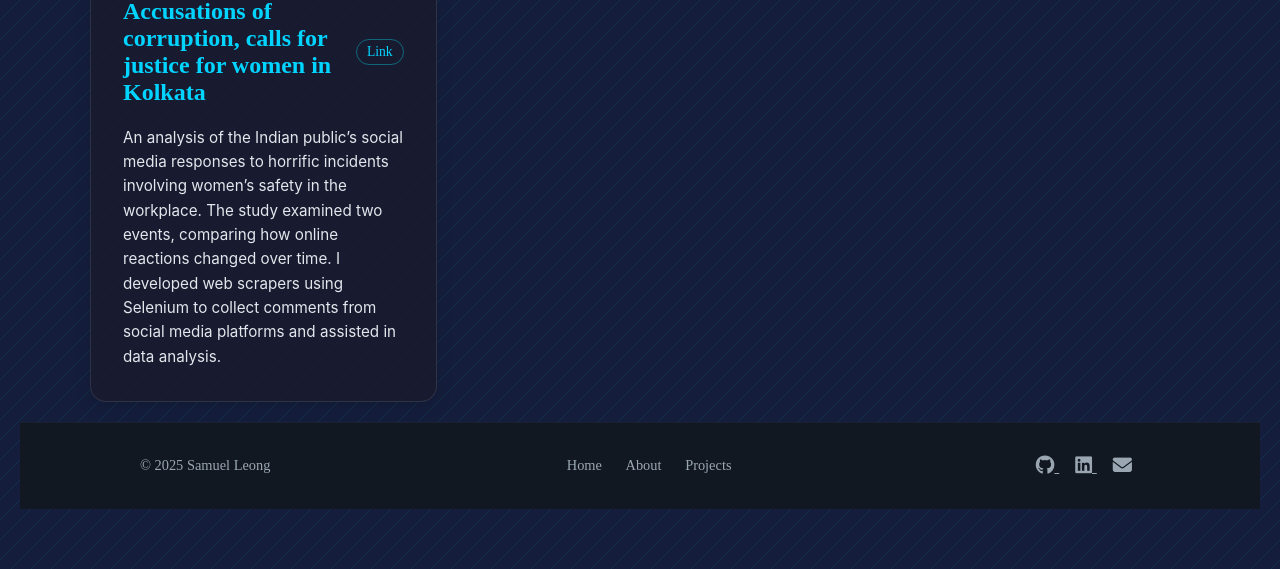
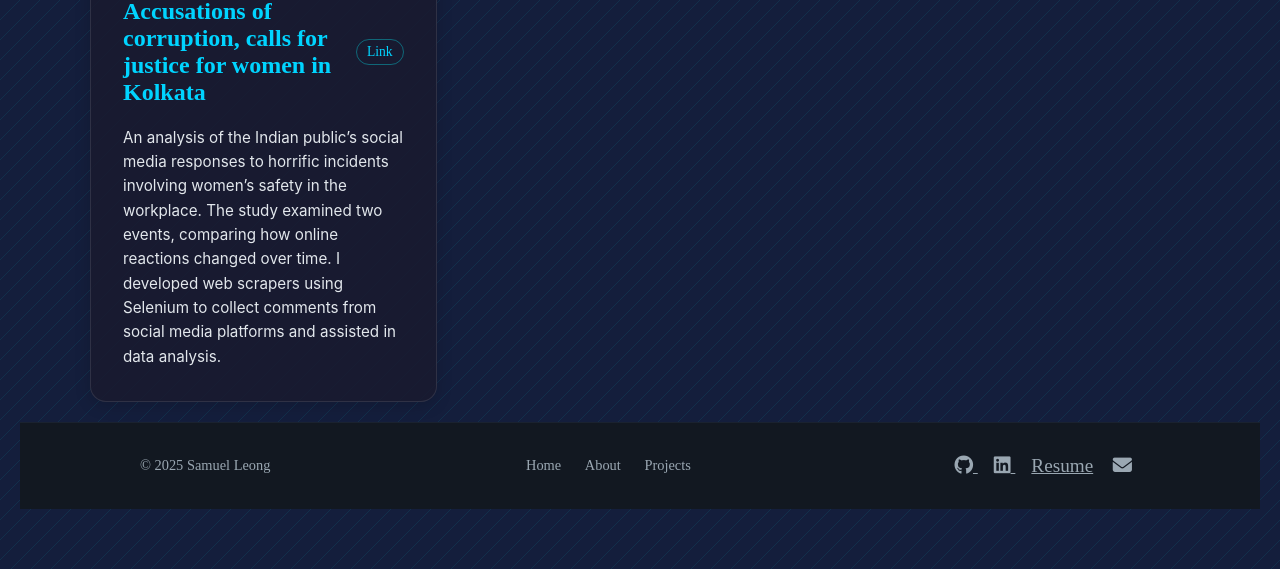
Before and after one commit to sleong05/personal-website, a plain HTML site: page index.html in a window 1280 px wide. Shown: the part 3960-4529 px from the top of the page. Drawn offline with Linux system fonts and the light colour scheme; no server answers.

Commit message:
Add resume

```diff
--- a/index.html
+++ b/index.html
@@ -363,6 +363,7 @@
                     <a href="https://www.linkedin.com/in/samuel-leong-006ba9279/" target="_blank" aria-label="LinkedIn">
                         <i class="fab fa-linkedin"></i>
                     </a>
+                    <a href="./Samuel_Leong_Resume.pdf">Resume</a>
                     <a href="mailto:sleong@wm.edu" aria-label="Email">
                         <i class="fas fa-envelope"></i>
                     </a>
```
Also changed, not shown: 1 other file.
